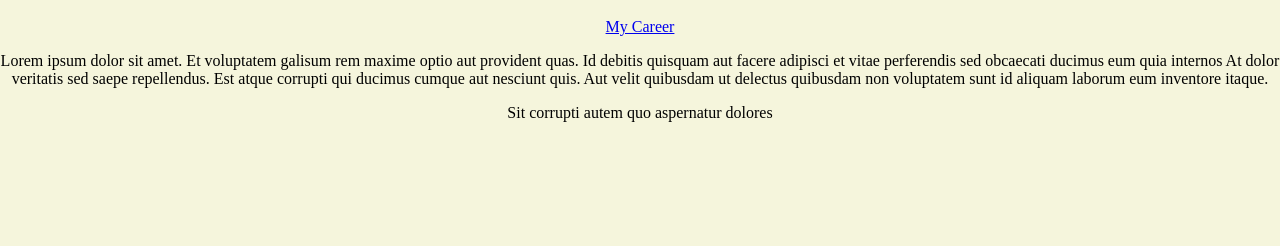
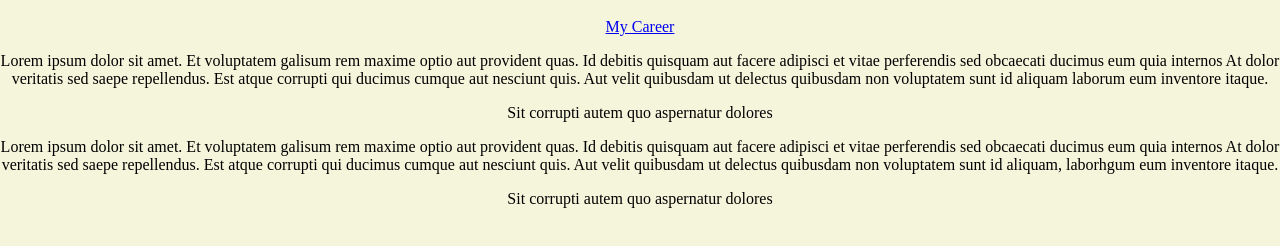
Before and after one commit to MohameddOuattara/myspace, a plain HTML site: page index.html in a window 1280 px wide. Shown: the part 40-286 px from the top of the page. Drawn offline with Linux system fonts and the light colour scheme.

Commit message:
text add

```diff
--- a/index.html
+++ b/index.html
@@ -16,5 +16,12 @@
         cumque aut nesciunt quis. Aut velit quibusdam ut delectus quibusdam non voluptatem sunt
         id aliquam laborum eum inventore itaque. </p><p>Sit corrupti autem quo aspernatur dolores
     </p>
+    <p>
+        Lorem ipsum dolor sit amet. Et voluptatem galisum rem maxime optio aut provident quas.
+        Id debitis quisquam aut facere adipisci et vitae perferendis sed obcaecati ducimus eum
+        quia internos At dolor veritatis sed saepe repellendus. Est atque corrupti qui ducimus
+        cumque aut nesciunt quis. Aut velit quibusdam ut delectus quibusdam non voluptatem sunt
+        id aliquam, laborhgum eum inventore itaque. </p><p>Sit corrupti autem quo aspernatur dolores
+    </p>
 </body>
 </html>
```
